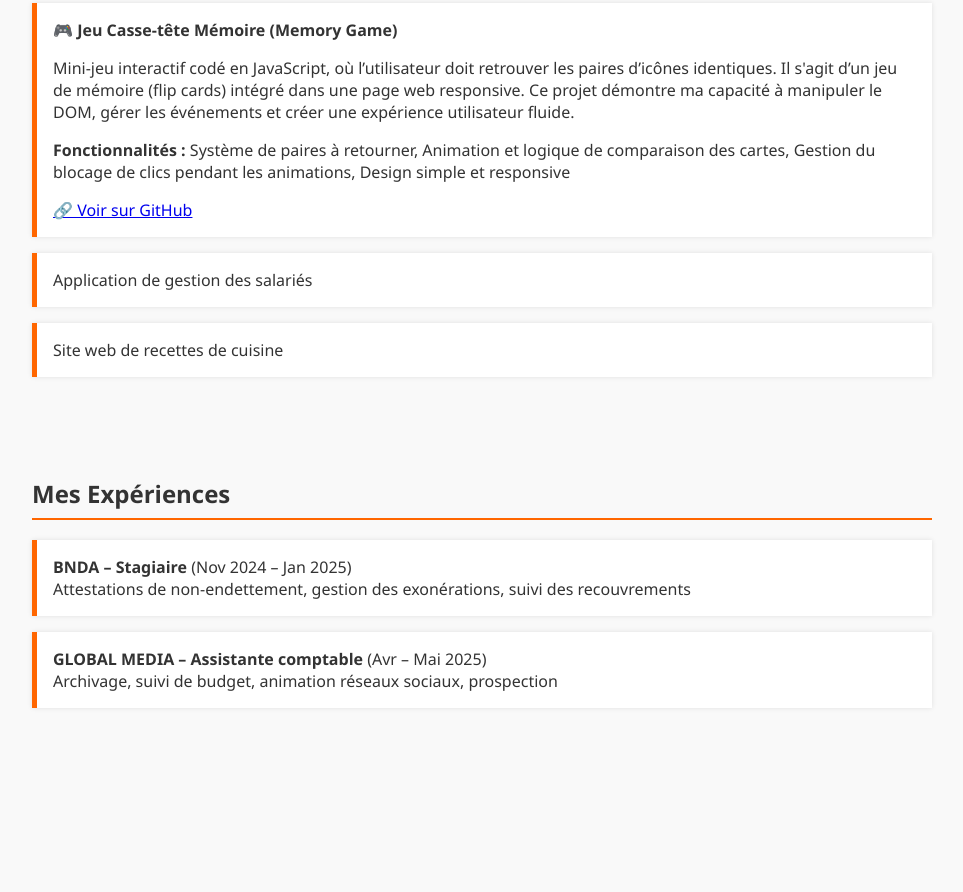
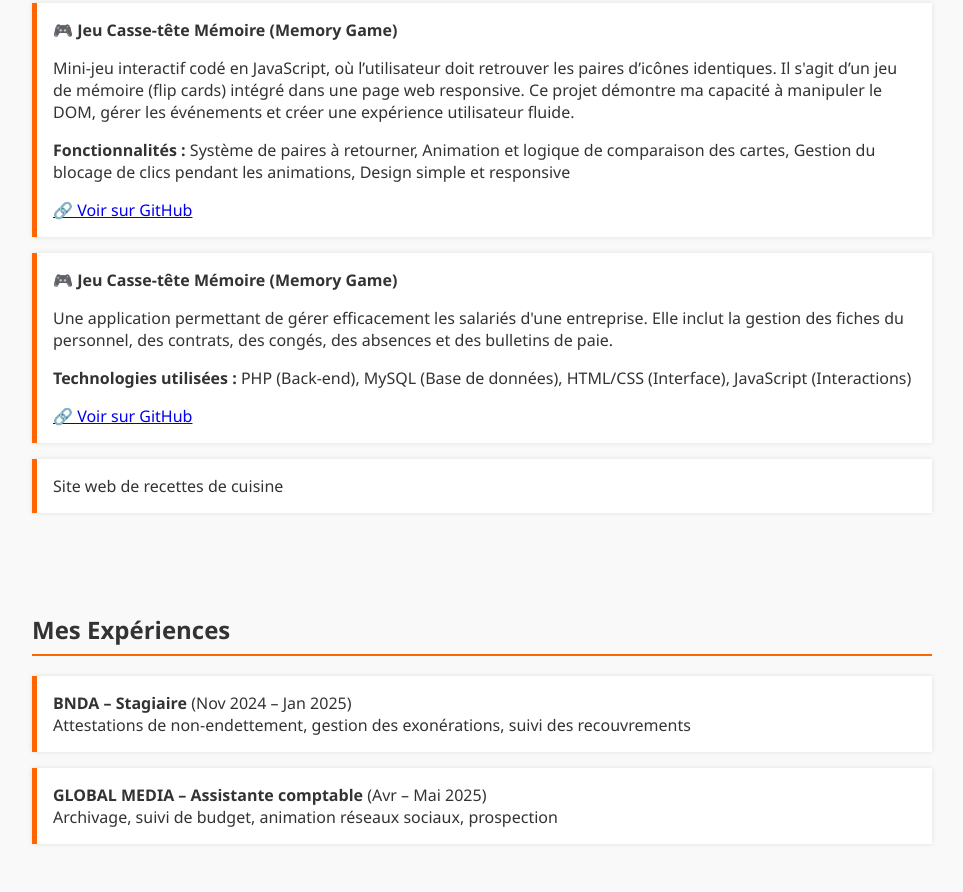
Before and after one commit to Aicha02-cell/portofolio, a plain HTML site: page index.html in a window 1280 px wide. Shown: the part 1333-2225 px from the top of the page, without its empty margins (158-1121 px from the left). Before the commit the page ends 2089 px from the top, so only its background shows below. Drawn offline with Linux system fonts and the light colour scheme.

Commit message:
Update index.html

```diff
--- a/index.html
+++ b/index.html
@@ -125,7 +125,26 @@
         </div>
 
       </li>
-      <li>Application de gestion des salariés</li>
+       <li><b>🎮 Jeu Casse-tête Mémoire (Memory Game)</b> <br>
+        <div class="project-card">
+
+          <p class="description">
+            Une application permettant de gérer efficacement les salariés d'une entreprise. Elle inclut la gestion des fiches du personnel, des contrats, des congés, des absences et des bulletins de paie.
+             </p>
+          <p class="tech">
+            <strong>Technologies utilisées :</strong>
+            <span class="tech-item">PHP (Back-end)</span>,
+            <span class="tech-item">MySQL (Base de données)</span>,
+            <span class="tech-item">HTML/CSS (Interface)</span>,
+            <span class="tech-item">JavaScript (Interactions)</span>
+          </p>
+          <a href="https://github.com/Aicha02-cell/gestion_salaries" target="_blank" class="github-link">
+            🔗 Voir sur GitHub
+          </a>
+
+        </div>
+
+      </li>
       <li>Site web de recettes de cuisine</li>
     </ul>
   </section>
```
